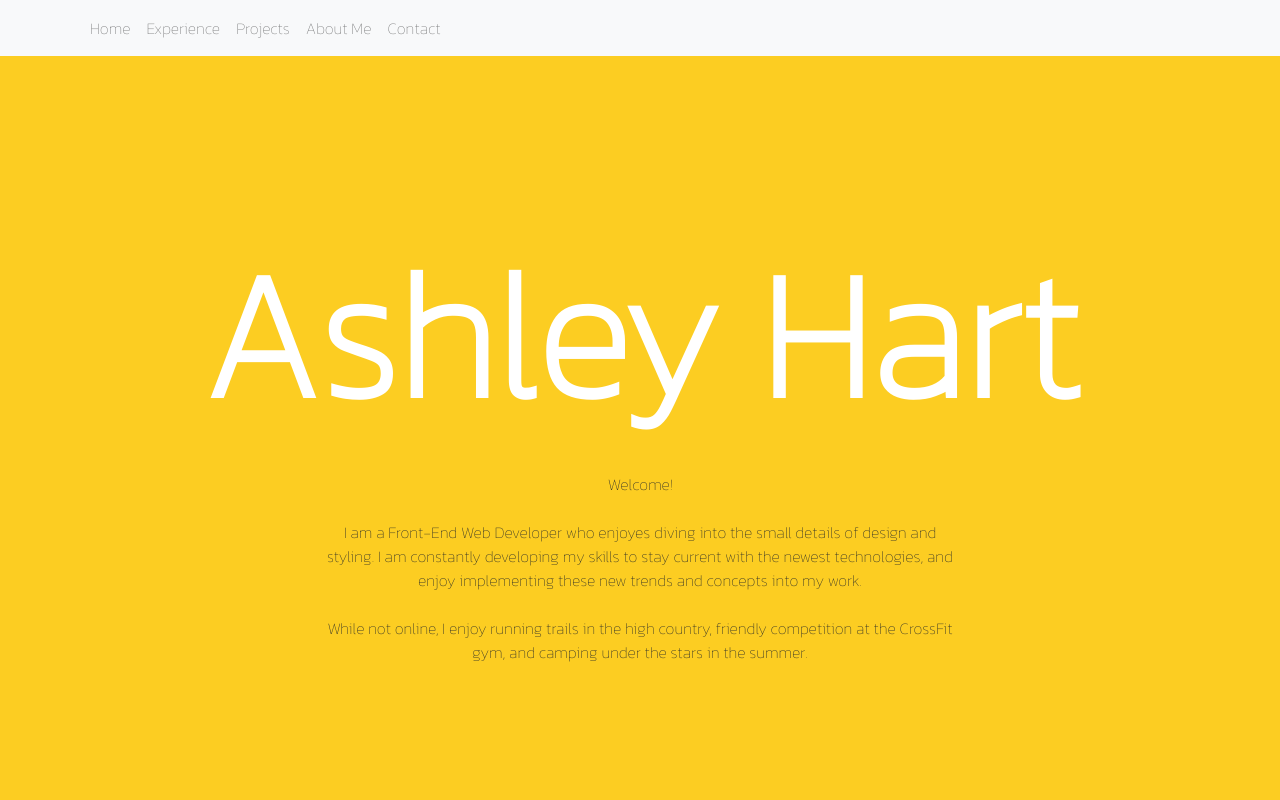
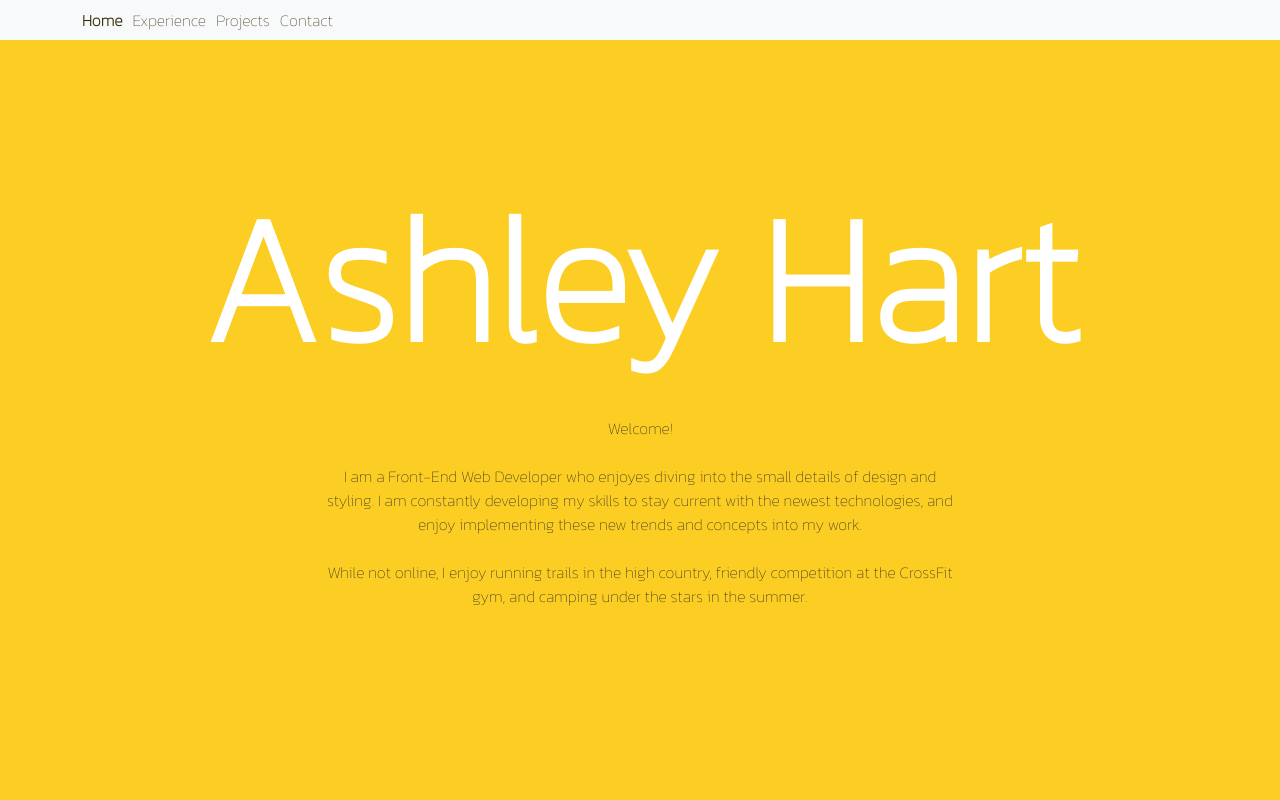
Before and after one commit to AshleyHart12/scss-portfolio, a React (Create React App) app: page /home in a window 1280 px wide. Shown: the top 800 px of the page. Built offline with nearby package versions, Linux system fonts and the light colour scheme.

Commit message:
adding navbar scroll, adjsuting navbar colors and margin

```diff
--- a/package.json
+++ b/package.json
@@ -15,6 +15,7 @@
     "react-dom": "^18.1.0",
     "react-router-dom": "^6.3.0",
     "react-scripts": "5.0.1",
+    "react-scroll": "^1.8.7",
     "web-vitals": "^2.1.4"
   },
   "scripts": {
--- a/src/Contact.js
+++ b/src/Contact.js
@@ -1,11 +1,12 @@
 import React from "react";
 import "./Scss/style.scss";
 import Form from "react-bootstrap/Form";
-// import Navigation from "./Navbar";
 import { Container, Button, Row } from "react-bootstrap";
+import { Element } from 'react-scroll';
 
 const ContactForm = () => {
   return (
+    <Element id='contact' name='contact'>
     <div className="section-container" id='contact-container'>
       <Container id="contact-form-container">
         <Row>
@@ -61,6 +62,7 @@ const ContactForm = () => {
         </Form>
       </Container>
     </div>
+    </Element>
   );
 };
 
--- a/src/Home.js
+++ b/src/Home.js
@@ -1,11 +1,11 @@
 import React from "react";
 import "./Scss/style.scss";
-import Navigation from "./Navbar";
 // import Aframe from './aframe';
-import { Container, Row, Col, Button } from "react-bootstrap";
+import { Element } from 'react-scroll';
 
 const HomePageWelcome = () => {
   return (
+    <Element id='home' name='home'>
     <div id="homepage-container" className="section-container">
       <h1 className="sectionTitle">Ashley Hart</h1>
       <div></div>
@@ -25,6 +25,7 @@ const HomePageWelcome = () => {
       </span>
       </div>
     </div>
+    </Element>
   );
 };
 
--- a/src/Navbar.js
+++ b/src/Navbar.js
@@ -1,20 +1,24 @@
 import React from 'react';
 import { Container, Navbar, Nav, NavDropdown } from 'react-bootstrap';
 import './Scss/style.scss';
+import {Link} from 'react-scroll';
+
 
 const Navigation = () => {
     return (
         <Navbar bg="light" expand="lg">
         <Container>
-          {/* <Navbar.Brand href="#home">React-Bootstrap</Navbar.Brand> */}
           <Navbar.Toggle aria-controls="basic-navbar-nav" />
           <Navbar.Collapse id="basic-navbar-nav">
             <Nav className="me-auto">
-              <Nav.Link href="./Home">Home</Nav.Link>
-              <Nav.Link href="./experience">Experience</Nav.Link>
-              <Nav.Link href="#link">Projects</Nav.Link>
+            <Link to="home" spy={true} smooth={true} duration={300}>Home</Link>
+              <Link to="experience" spy={true} smooth={true} duration={300}>Experience</Link>
+              <Link to="projects" spy={true} smooth={true} duration={300}>Projects</Link>
+              <Link to="contact" spy={true} smooth={true} duration={300}>Contact</Link>
+              {/* <Nav.Link href="./experience">Experience</Nav.Link> */}
+              {/* <Nav.Link href="#link">Projects</Nav.Link>
               <Nav.Link href="#link">About Me</Nav.Link>
-              <Nav.Link href="./Contact">Contact</Nav.Link>
+              <Nav.Link href="./Contact">Contact</Nav.Link> */}
               {/* <NavDropdown title="Dropdown" id="basic-nav-dropdown">
                 <NavDropdown.Item href="#action/3.1">Action</NavDropdown.Item>
                 <NavDropdown.Item href="#action/3.2">Another action</NavDropdown.Item>
--- a/src/Scss/style.scss
+++ b/src/Scss/style.scss
@@ -57,8 +57,25 @@ html {
 
 // NAVBAR
 .navbar {
-    // position: fixed;
-    // top: 0;
+    position: fixed;
+    top: 0;
+    width: 100%;
+    z-index: 1;
+}
+
+ .navbar-nav{
+    color: $text-color;
+    cursor: pointer;
+}
+
+.navbar-nav > .active {
+    text-decoration: none;
+    font-weight: bold;
+    color: $text-color;
+}
+
+.navbar-nav > a {
+    margin-right: 10px;
 }
 
 // Parallax Page
--- a/src/Welcome.js
+++ b/src/Welcome.js
@@ -1,5 +1,4 @@
 import React from 'react';
-// import './aframe';
 import './Scss/style.scss';
 import { Link } from 'react-router-dom';
 
--- a/src/experience.js
+++ b/src/experience.js
@@ -1,17 +1,12 @@
 import React from "react";
 import "./Scss/style.scss";
-import { Container, Row, Col, Button, ProgressBar } from "react-bootstrap";
+import { Element } from 'react-scroll';
 
 const Experience = () => {
   return (
+    <Element id='experience' name='experience' className='element'>
     <div id="experience-container" className="section-container">
-      {/* <Container>
-        <Row> */}
           <h1 className="sectionTitle">Experience</h1>
-        {/* </Row> */}
-
-        {/* <Row> */}
-          {/* <Col> */}
           <div style={{margin: '50px', height: 'fit-content'}}>
             <h3 class="progress-title">HTML</h3>
             <div class="progress">
@@ -77,10 +72,8 @@ const Experience = () => {
               </div>
             </div>
             </div>
-          {/* </Col>
-        </Row>
-      </Container> */}
     </div>
+    </Element>
   );
 };
 
--- a/src/projects.js
+++ b/src/projects.js
@@ -2,9 +2,11 @@ import React from "react";
 import "./Scss/style.scss";
 import { Container, Row, Col, Button } from "react-bootstrap";
 import Carousel from "react-bootstrap/Carousel";
+import { Element } from 'react-scroll';
 
 const Projects = () => {
   return (
+    <Element id='projects' name='projects'>
     <div id="projects-container" className="section-container">
       <Container>
         <Row>
@@ -56,6 +58,7 @@ const Projects = () => {
         </Row>
       </Container>
     </div>
+    </Element>
   );
 };
 
```
Also changed, not shown: 1 other file (tests, documents, lock files or other folders).
